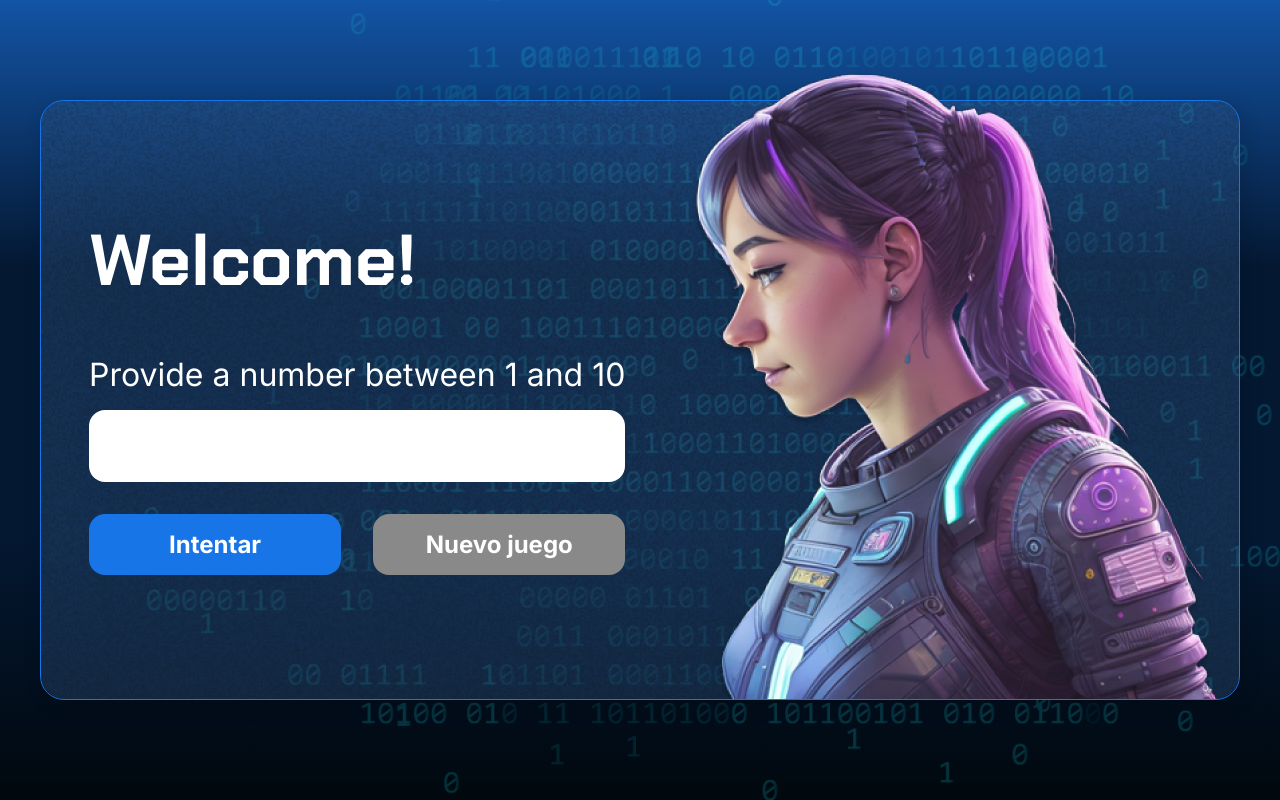
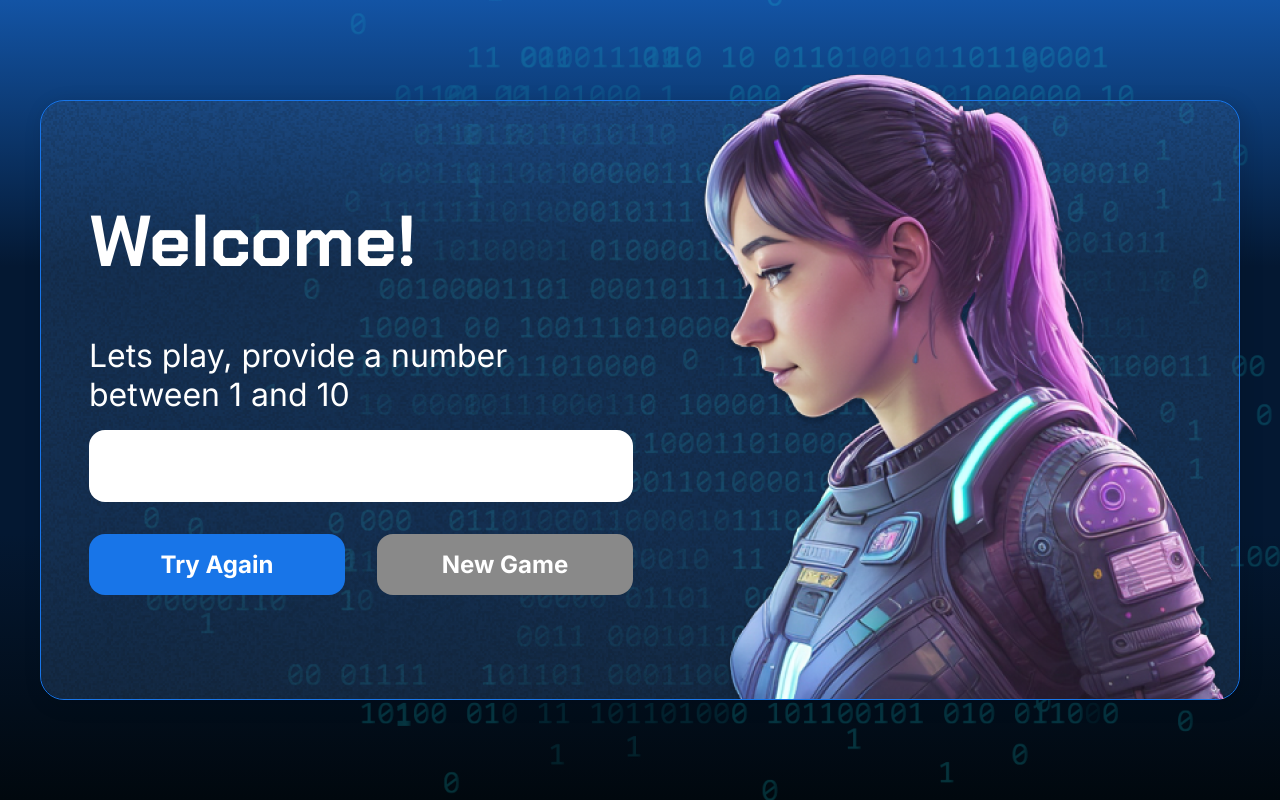
Before and after one commit to URANOOB/SecretGame, a plain HTML site: page index.html in a window 1280 px wide. Drawn offline with Linux system fonts and the light colour scheme.

Commit message:
Master Update
Fixed Language

```diff
--- a/app.js
+++ b/app.js
@@ -47,6 +47,7 @@ function userNumber() {
     return counter++;
 }
 
+//This function clears the input field
 function clearBox(){
     document.querySelector('#userNumber').value = '';
 }
@@ -56,15 +57,17 @@ function initialConditions(){
     //This is used to change the h1
     textElement('h1', 'Welcome!');
     //This is used to change the p
-    textElement('p', 'Provide a number between 1 and 10');
+    textElement('p', 'Lets play, provide a number between 1 and 10');
     randomNumber();
     if (listOfNumbers.length === 10) {
         return listOfNumbers = [];
     } else {
-        console.log('The secret number is: ' + secretNumber);
+        //console.log('The secret number is: ' + secretNumber);
+        return;
     }
 }
 
+//This function restarts the game
 function restartGame(){
     //This function clears the box
     clearBox();
--- a/index.html
+++ b/index.html
@@ -1,6 +1,5 @@
 <!DOCTYPE html>
 <html lang="pt-br">
-
 <head>
     <meta charset="UTF-8">
     <meta name="viewport" content="width=device-width, initial-scale=1.0">
@@ -11,11 +10,8 @@
     <link rel="stylesheet" href="style.css">
     <title>JS Game</title>
 </head>
-
 <body>
-
     <div class="container">
-
         <div class="container__contenido">
             <div class="container__informaciones">
                 <div class="container__texto">
@@ -24,17 +20,13 @@
                 </div>
                 <input type="number" id="userNumber" min="1" max="10" class="container__input">
                 <div class="chute container__botones">
-                    <button onclick="userNumber();" class="container__boton" id="newOne">Intentar</button>
-                    <button onclick="restartGame();" class="container__boton" id="reboot" disabled>Nuevo juego</button>
+                    <button onclick="userNumber();" class="container__boton" id="newOne">Try Again</button>
+                    <button onclick="restartGame();" class="container__boton" id="reboot" disabled>New Game</button>
                 </div>
             </div>
             <img src="./img/ia.png" alt="Una persona mirando a la izquierda" class="container__imagen-persona" />
         </div>
     </div>
-
-
-
-
     <script src="app.js" defer></script>
 </body>
 
```
